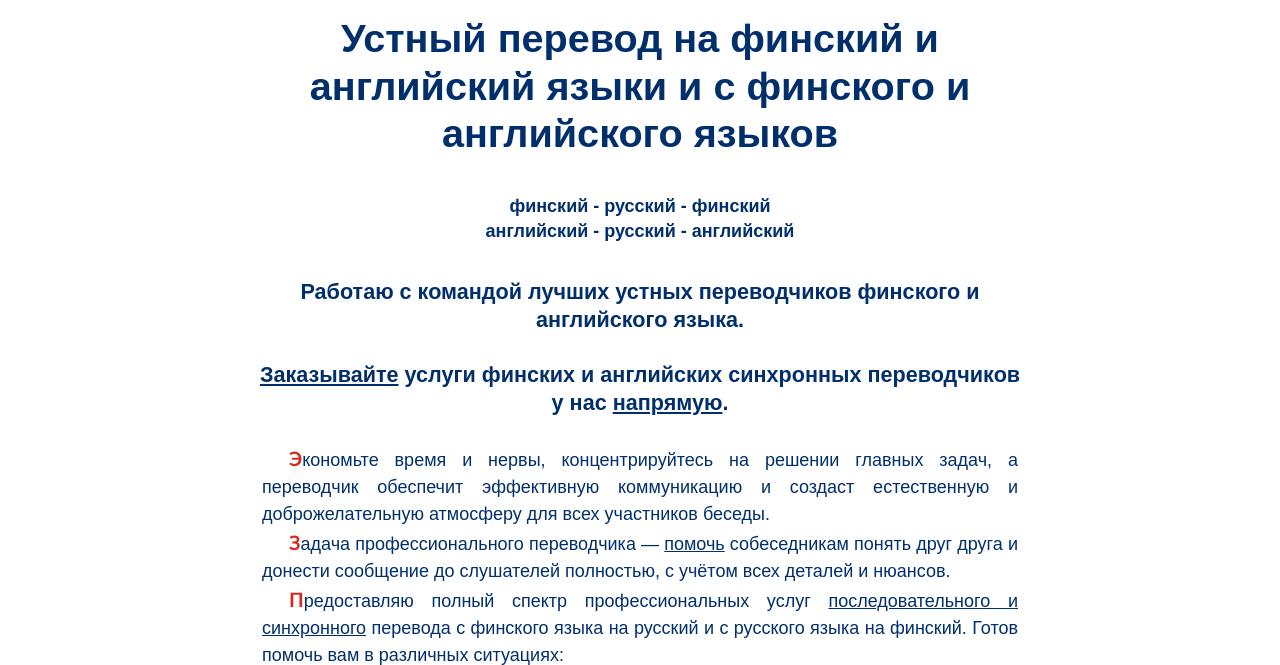
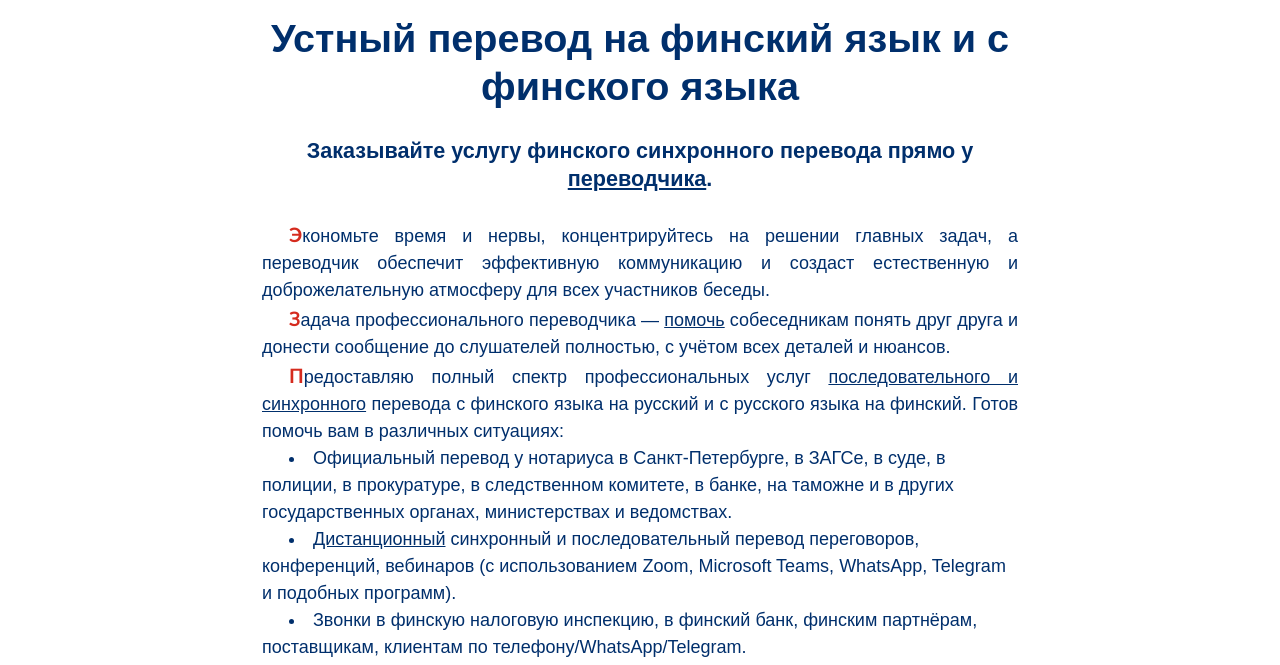
Before and after one commit to GKonopelko/interpreter, a plain HTML site: page interpreting-ru.html in a window 1280 px wide. Shown: the part 111-776 px from the top of the page. Drawn offline with Linux system fonts and the light colour scheme.

Commit message:
refactor: add vain fin

```diff
--- a/interpreting-ru.html
+++ b/interpreting-ru.html
@@ -95,18 +95,11 @@
       <div class="main__container _container">
         <article class="main__article">
           <h1 class="article__title">
-            Устный перевод на финский и английский языки и с финского и английского языков
+            Устный перевод на финский язык и с финского языка
           </h1>
           <section class="promo">
             <br>
-            <h4 class="langlist">
-              финский - русский - финский<br>
-              английский - русский - английский<br>
-              <br>
-            </h4>
-            <h3>Работаю с командой лучших устных переводчиков финского и английского языка.</h3> <br>
-            <h3> <a href="questions-ru.html#whyWe" class="linkUderlined">Заказывайте</a> услуги финских и английских
-              синхронных переводчиков у нас <a href="cv-ru.html" class="linkUderlined">напрямую</a>.</h3>
+            <h3> <a href="questions-ru.html#whyWe">Заказывайте</a> услугу финского синхронного перевода прямо у <a href="cv-ru.html" class="linkUderlined">переводчика</a>.</h3>
           </section>
           <div class="text">
             <p>
```
Also changed, not shown: translation-ru.html (+1 -1 lines).
